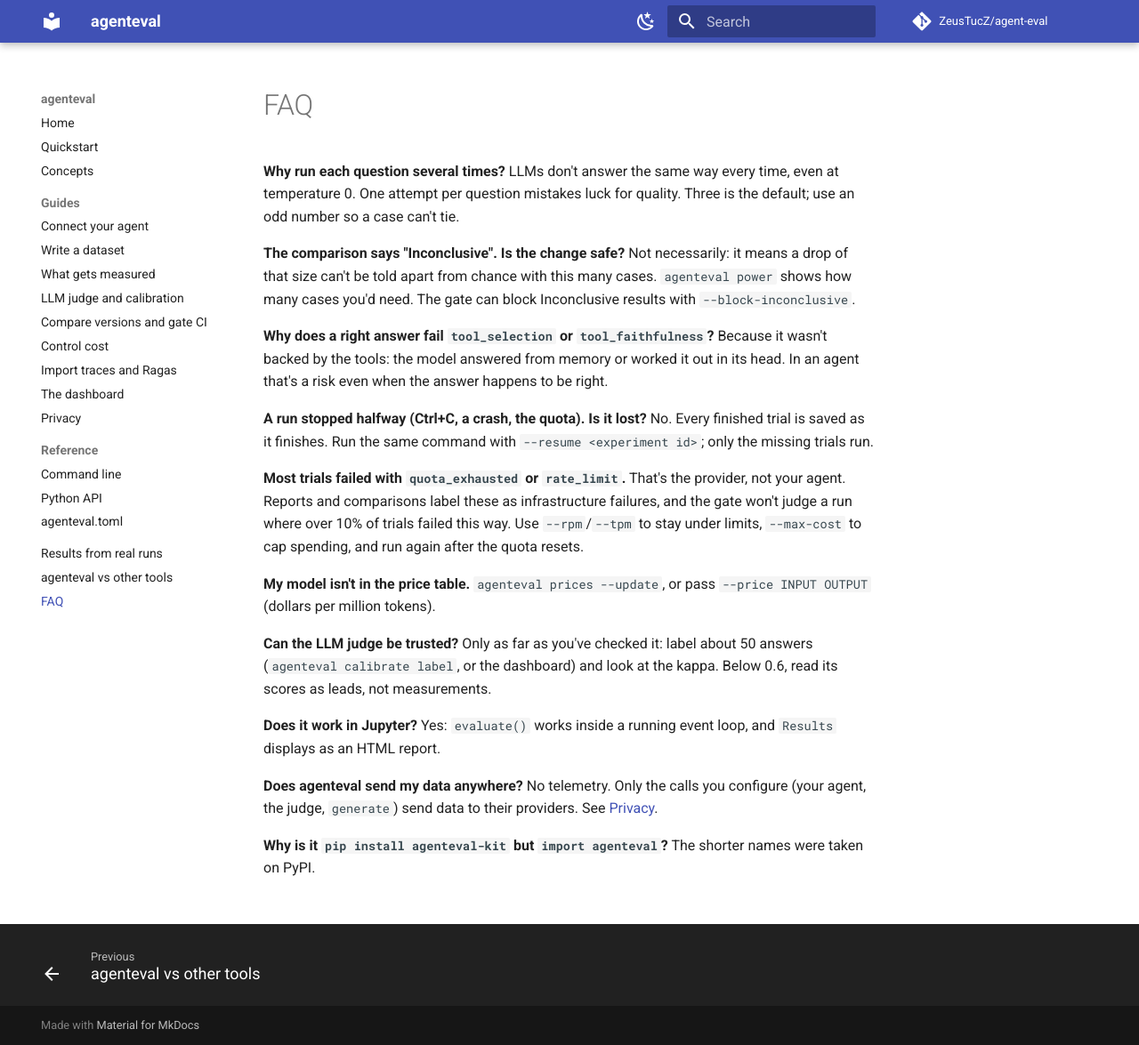
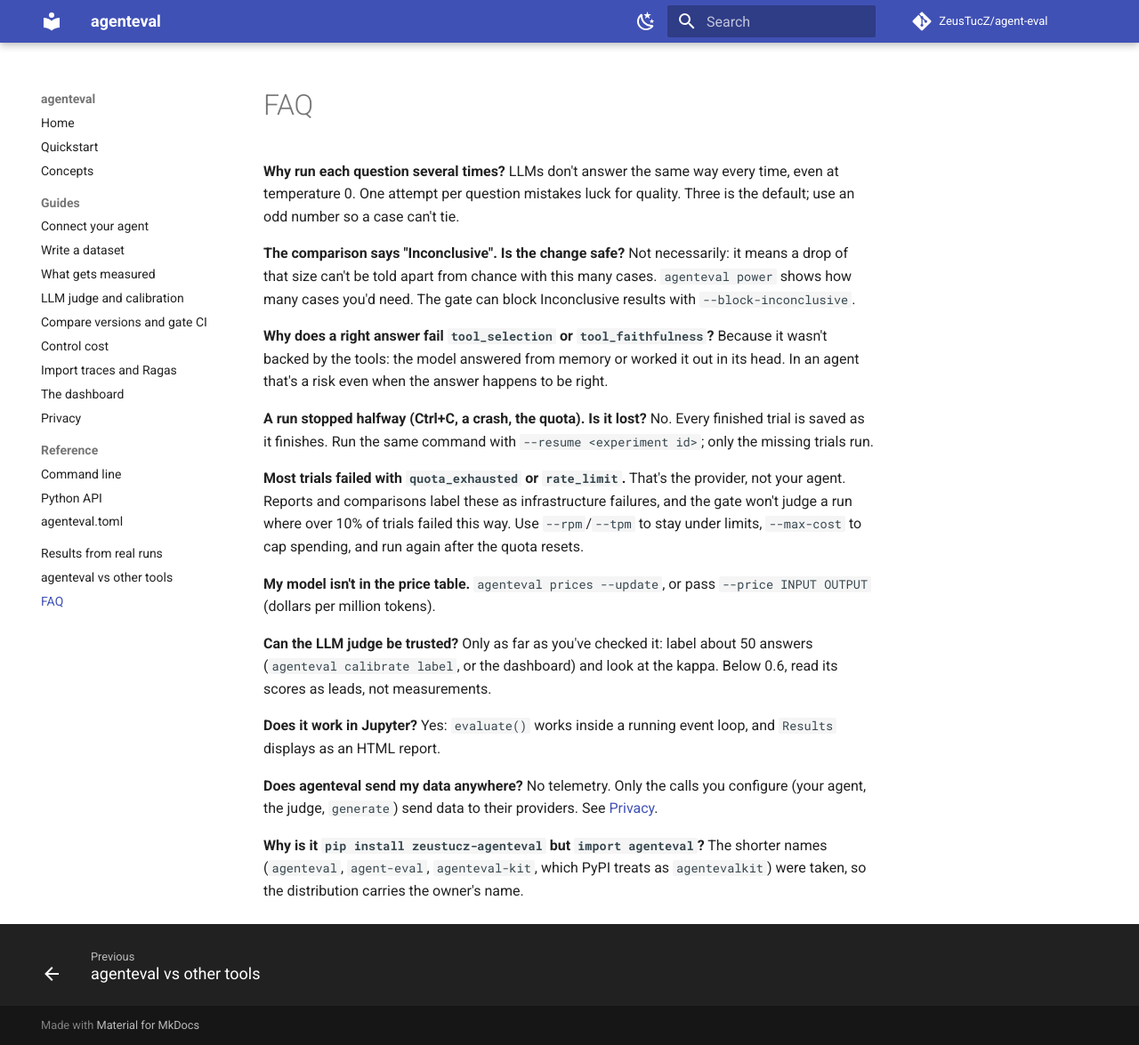
Before and after one commit to ZeusTucZ/agent-eval, an MkDocs documentation site: the page built from docs/faq.md, in a window 1280 px wide and 1175 px high. Shown: the whole window at 89% size. Built offline with MkDocs 1.6.1 and Material for MkDocs 9.7.7, drawn with Linux system fonts in a browser that asks for light colours; comment, search, counter and statistics services are not loaded.

Commit message:
Publish as zeustucz-agenteval: agenteval-kit collides with agentevalkit
PyPI refused the pending publisher for agenteval-kit as too similar to
the existing agentevalkit (it compares names without separators).
agenteval-sdk and agenteval-toolkit are taken too. zeustucz-agenteval
and its separator variants are free. The import and the command stay
agenteval.

Co-Authored-By: Claude Opus 5.5 <noreply@anthropic.com>

```diff
--- a/action.yml
+++ b/action.yml
@@ -22,7 +22,7 @@ inputs:
     description: Also block when the change's pass rate is below this (0 to 1). Empty for no minimum.
     default: ""
   version:
-    description: agenteval-kit version to install.
+    description: zeustucz-agenteval version to install.
     default: "1.0.0"
   python-version:
     default: "3.12"
@@ -44,7 +44,7 @@ runs:
 
     - name: Install agenteval
       shell: bash
-      run: pip install "agenteval-kit==${{ inputs.version }}"
+      run: pip install "zeustucz-agenteval==${{ inputs.version }}"
 
     - name: Decide
       id: gate
--- a/docs/faq.md
+++ b/docs/faq.md
@@ -37,5 +37,6 @@ Yes: `evaluate()` works inside a running event loop, and `Results` displays as a
 No telemetry. Only the calls you configure (your agent, the judge, `generate`) send data to
 their providers. See [Privacy](guides/privacy.md).
 
-**Why is it `pip install agenteval-kit` but `import agenteval`?**
-The shorter names were taken on PyPI.
+**Why is it `pip install zeustucz-agenteval` but `import agenteval`?**
+The shorter names (`agenteval`, `agent-eval`, `agenteval-kit`, which PyPI treats as
+`agentevalkit`) were taken, so the distribution carries the owner's name.
```
Also changed, not shown: CHANGELOG.md (+2 -2 lines), README.md (+1 -1 lines), docs/guides/dashboard.md (+1 -1 lines), docs/index.md (+2 -2 lines), docs/quickstart.md (+1 -1 lines), docs/reference/cli.md (+1 -1 lines), pyproject.toml (+6 -6 lines), 5 other files.
